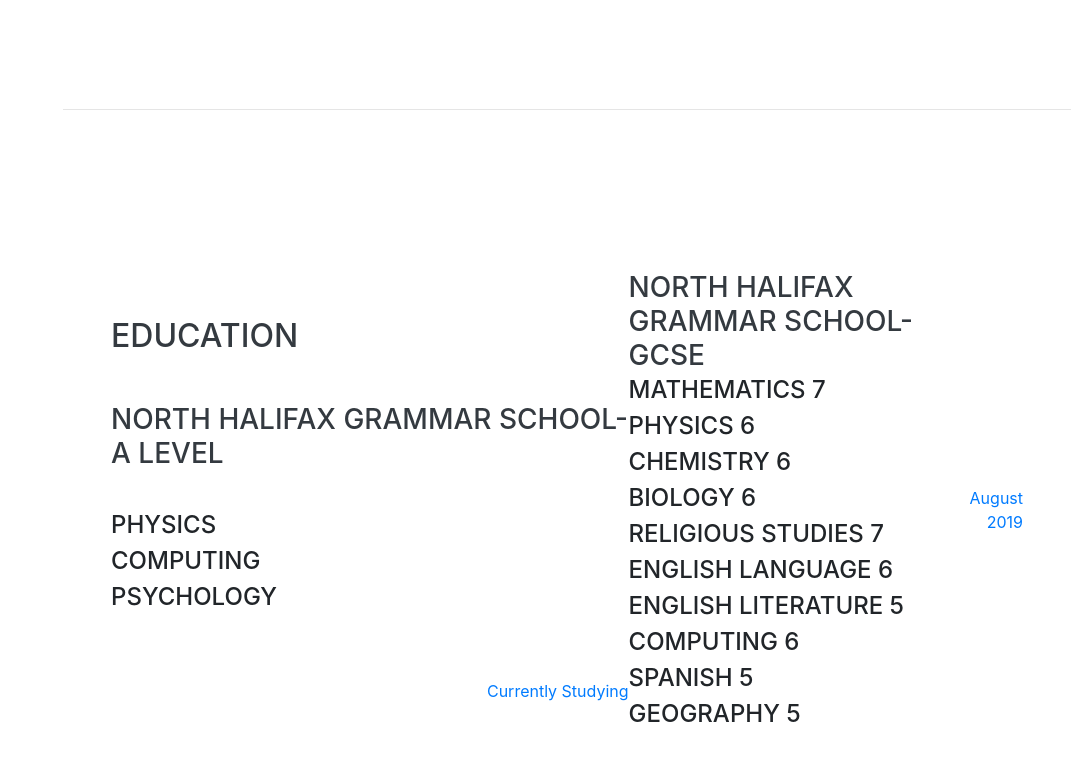
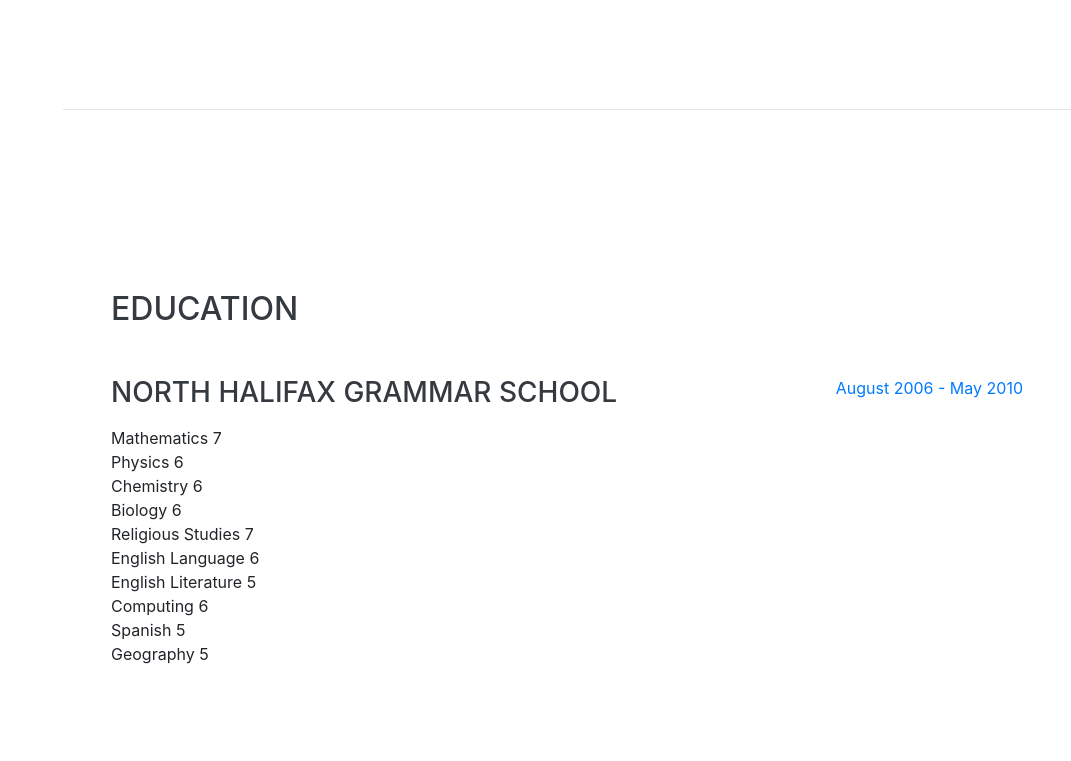
Before and after one commit to u-Ishtiaq/cv, a website with bundled scripts: page index.html in a window 1280 px wide. Shown: the part 1505-2266 px from the top of the page, without its empty margins (209-1280 px from the left). Built offline with nearby package versions, Linux system fonts and the light colour scheme; a web font is replaced by a local one.

Commit message:
Update index.html

```diff
--- a/index.html
+++ b/index.html
@@ -155,26 +155,9 @@
 
         <div class="resume-item d-flex flex-column flex-md-row justify-content-between mb-5">
           <div class="resume-content">
-            <h3 class="mb-0">North Halifax Grammar School- A Level</h3>
-            <div class="subheading mb-3"> <br>
-            Physics<br>
-            Computing<br>
-            Psychology
-                                        </div>
-
-           </div>
-
-          </div>
-
-          <div class="resume-date text-md-right">
-            <span class="text-primary">Currently Studying</span>
-          </div>
-         </div>
-
-        <div class="resume-item d-flex flex-column flex-md-row justify-content-between ">
-          <div class="resume-content">
-             <h3 class="mb-0">North Halifax Grammar School- GCSE</h3>
-             <div class="subheading mb-3"> Mathematics           7<br>
+            <h3 class="mb-0">North Halifax Grammar School</h3>
+            <div class="subheading mb-3"></div>
+            <div>Mathematics           7<br>
                  Physics                    6<br>
                Chemistry                6<br>
                  Biology                    6<br>
@@ -182,16 +165,15 @@
                 English Language   6<br>
                 English Literature    5<br>
               Computing               6<br>
-Spanish                    5<br>
+                       Spanish           5<br>
                 Geography               5
 
-
                                         </div>
-                                        </div>
-
+            <p></p>
           </div>
           <div class="resume-date text-md-right">
-            <span class="text-primary">August 2019</span>
+            <span class="text-primary">August 2006 - May 2010</span>
+          </div>
         </div>
 
 
```
Lines whose indentation alone changed are shown as unchanged.
